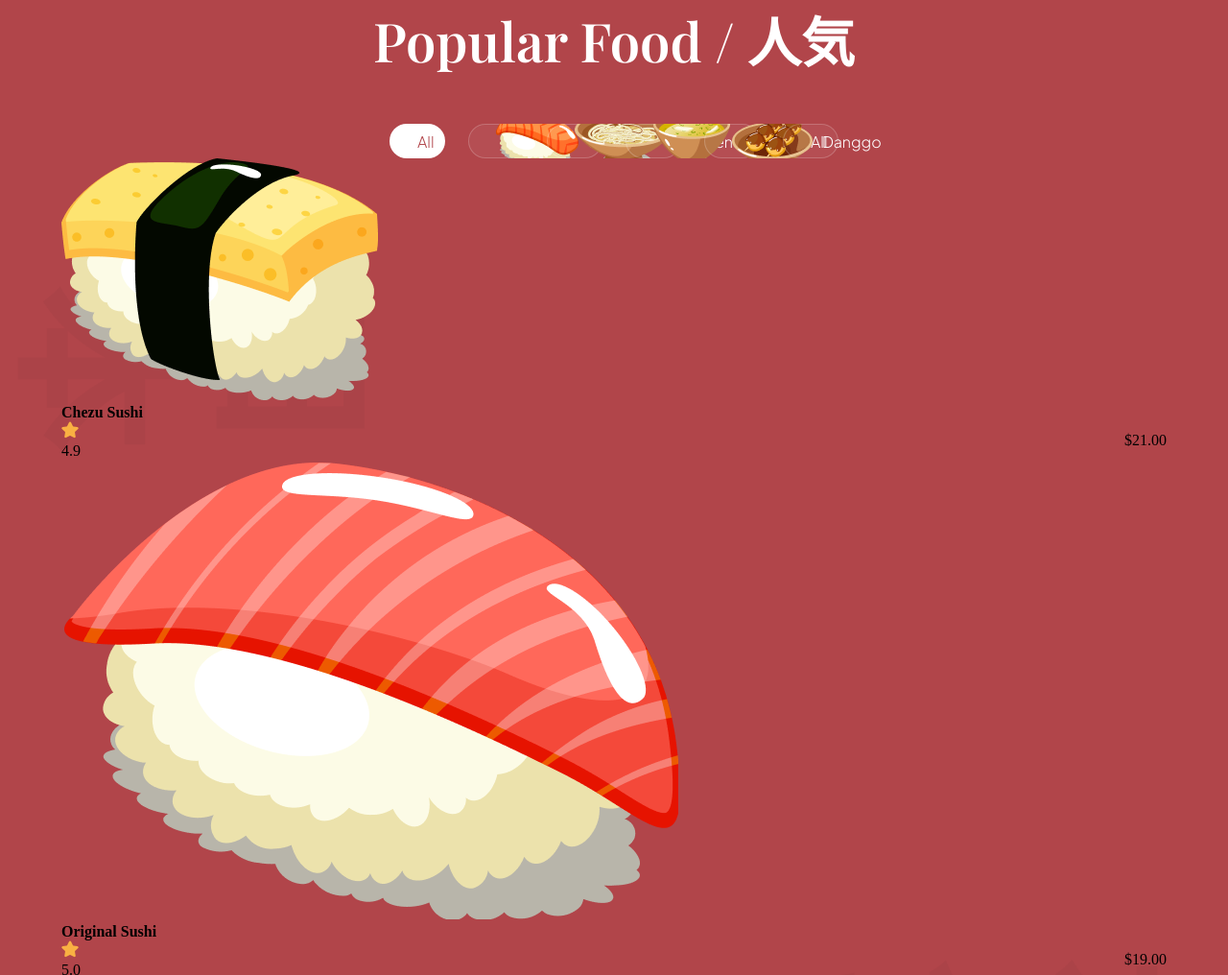
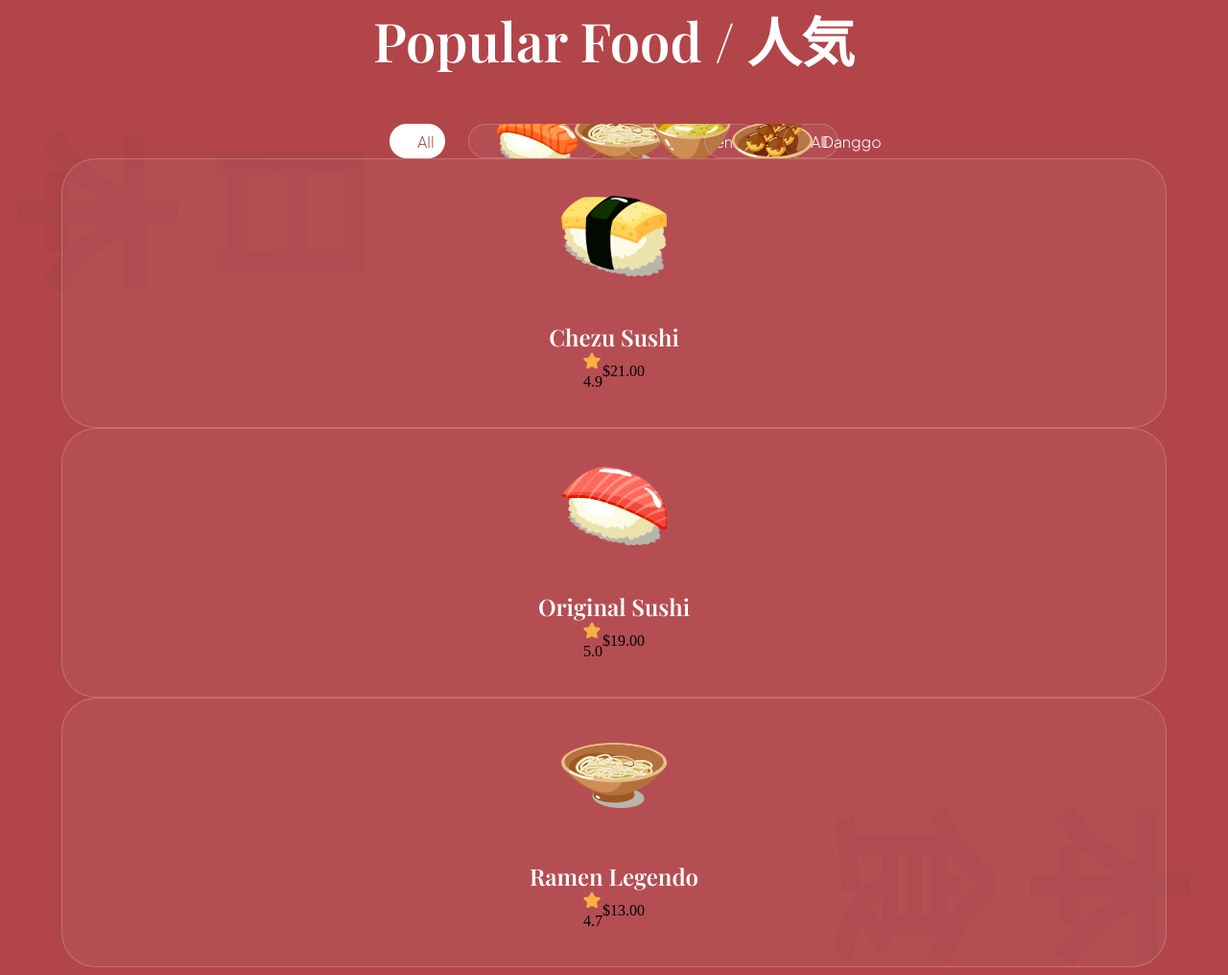
Before and after one commit to anggriawanmr/sushiman, a website built with Vite: page index.html in a window 1280 px wide. Shown: the part 1577-2593 px from the top of the page at 96% size. Built offline with nearby package versions, Linux system fonts and the light colour scheme.

Commit message:
Styling popular food :lipstick:

```diff
--- a/css/sections/popular.css
+++ b/css/sections/popular.css
@@ -104,3 +104,37 @@
 
   margin-left: 21px;
 }
+
+.popular-foods__card {
+  padding: 38px;
+  min-width: 260px;
+  height: fit-content;
+
+  display: flex;
+  align-items: center;
+  flex-direction: column;
+
+  border-radius: 36px;
+  background: rgba(255, 255, 255, 0.05);
+  border: 1px solid rgba(255, 255, 255, 0.2);
+}
+
+.popular-foods__card-image {
+  width: 110px;
+  height: 84px;
+  object-fit: contain;
+}
+
+.popular-foods__card-title {
+  margin-top: 47px;
+
+  font-weight: 600;
+  font-size: 24px;
+  line-height: 32px;
+  font-family: var(--playfair-display);
+  color: #fff;
+  text-align: center;
+}
+
+.popular-foods__card-details {
+}
```
